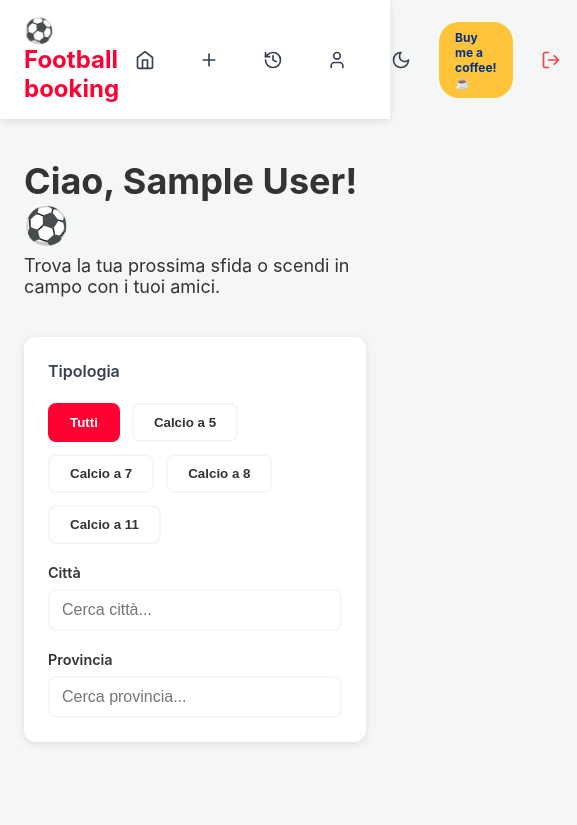
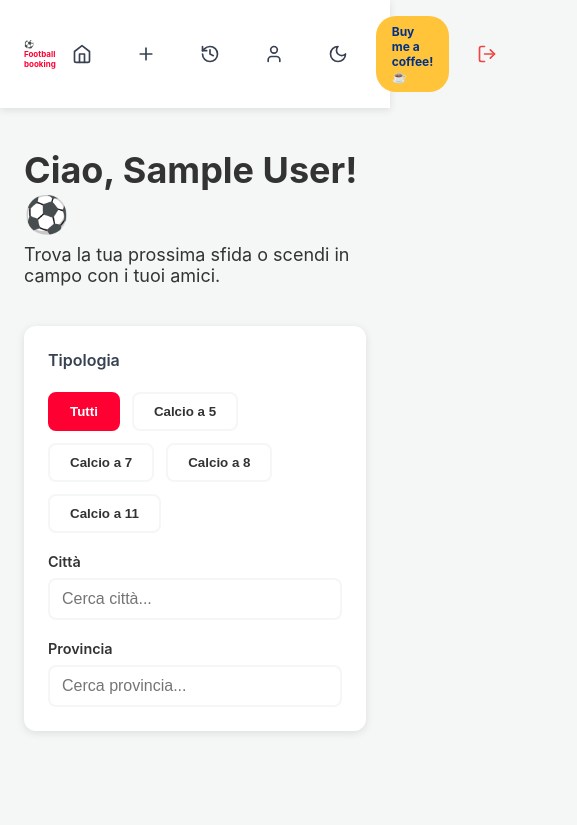
Before and after one commit to pdellibergoli/football_reserv, a React (Vite) app: page / in a window 390 px wide. Shown: the top 825 px of the page, 577 px wide, since content can reach past the window. Built offline with nearby package versions, Linux system fonts and the light colour scheme; no server answers; sample sign-in values are in the browser's storage.

Commit message:
fix navbar

```diff
--- a/src/components/Navbar.css
+++ b/src/components/Navbar.css
@@ -67,6 +67,10 @@
 .navbar-link span {
     display: none;
 }
+
+.navbar-logo{
+    font-size: 8px;
+}
 }
 
 .navbar-paypal {
```
